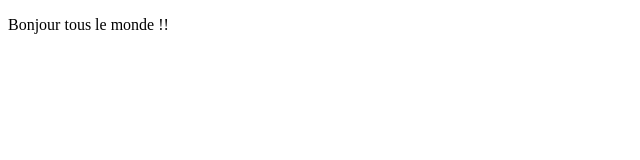
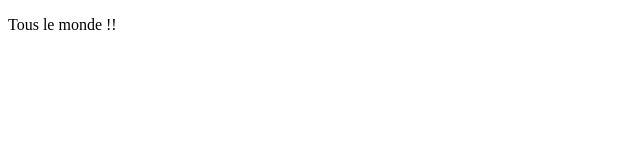
Before and after one commit to MALLETFlora/Test, a plain HTML site: page index.html in a window 1280 px wide. Shown: the full height of the page, 0-640 px from the left. Drawn offline with Linux system fonts and the light colour scheme.

Commit message:
Suppresion Boujour

```diff
--- a/index.html
+++ b/index.html
@@ -3,6 +3,6 @@
     <head>
     </head>
     <body>
-        <p> Bonjour tous le monde !! </p>
+        <p> Tous le monde !! </p>
     </body>
 </html>
```
